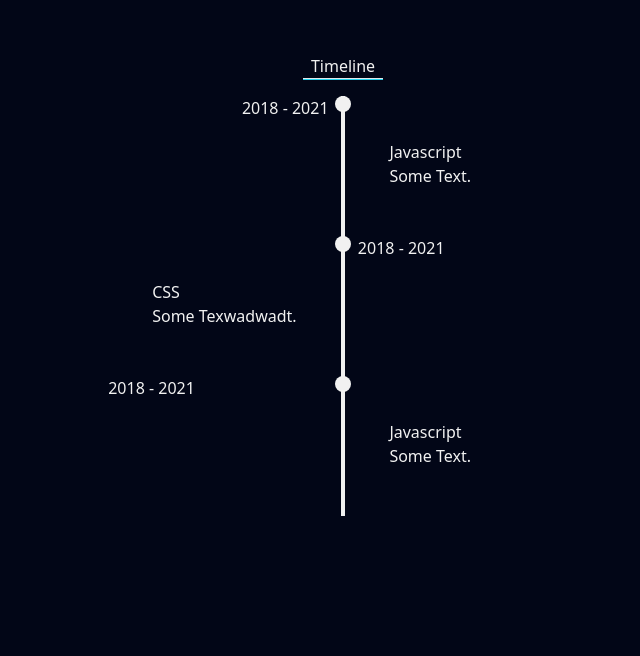
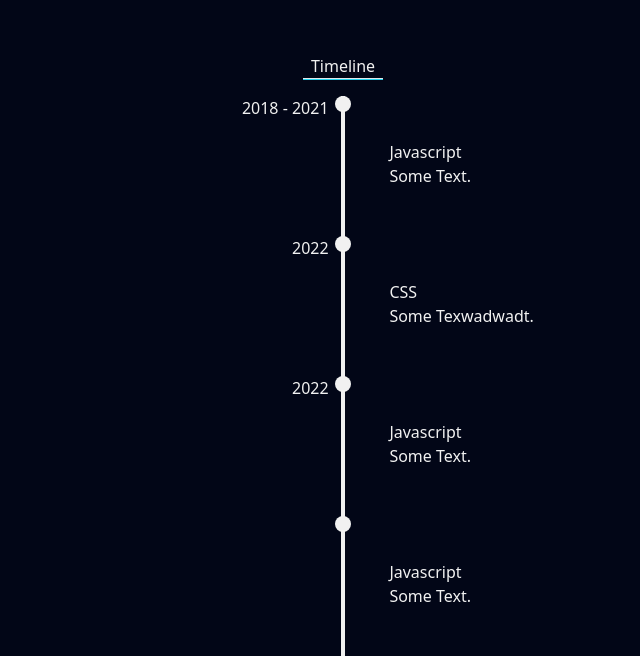
Before and after one commit to aru-ga/kaze-teru, a website: page src/index.html in a window 1280 px wide. Shown: the part 1608-2264 px from the top of the page, without its empty margins (297-937 px from the left). Before the commit the page ends 2124 px from the top, so only its background shows below. Drawn offline with Linux system fonts and the light colour scheme.

Commit message:
timeline
node extend fix

```diff
--- a/src/index.html
+++ b/src/index.html
@@ -59,21 +59,30 @@
                       <h3>Javascript</h3>
                       <p>Some Text.</p>
                     </div>
+                    <div class="flex justify-end mr-3">
+                      <h3>&nbsp&nbsp 2022</h3>
+                    </div>
+                    <div class="timeline-middle">
+                      <div class="timeline-circle"></div>
+                    </div>
                     <div class="timeline-component timeline-content">
                       <h3>CSS</h3>
                       <p>Some Texwadwadt.</p>
                     </div>
+                    <div class="flex justify-end mr-3">
+                      <h3>&nbsp&nbsp 2022</h3>
+                    </div>
                     <div class="timeline-middle">
                       <div class="timeline-circle"></div>
                     </div>
-                    <div class="timeline-empty">
-                      <h3>&nbsp&nbsp 2018 - 2021</h3>
+                    <div class=" timeline-component timeline-content">
+                      <h3>Javascript</h3>
+                      <p>Some Text.</p>
                     </div>
-                    <div class="timeline-empty">
-                      <h3>2018 - 2021</h3>
+                    <div class="flex justify-end mr-3">
                     </div>
                     <div class="timeline-middle">
-                      <div class="timeline-circle"></div>
+                    <div class="timeline-circle"></div>
                     </div>
                     <div class=" timeline-component timeline-content">
                       <h3>Javascript</h3>
@@ -85,9 +94,9 @@
             </div>
         </section>
 
-          <section id="cert">
-              <div class="cert"></div>
-          </section>
+        <section id="cert">
+          <div class="cert"></div>
+        </section>
       </main>
 
     <footer>
```
Also changed, not shown: dist/output.css.
